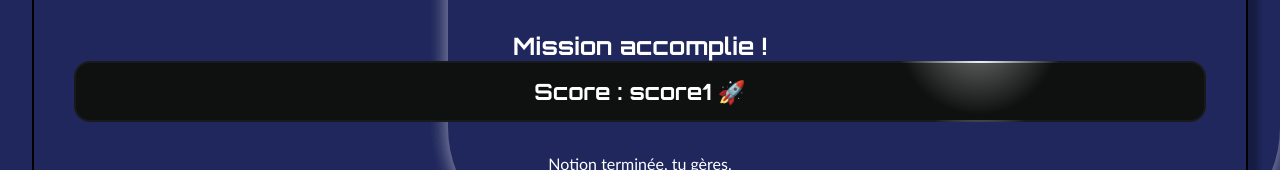
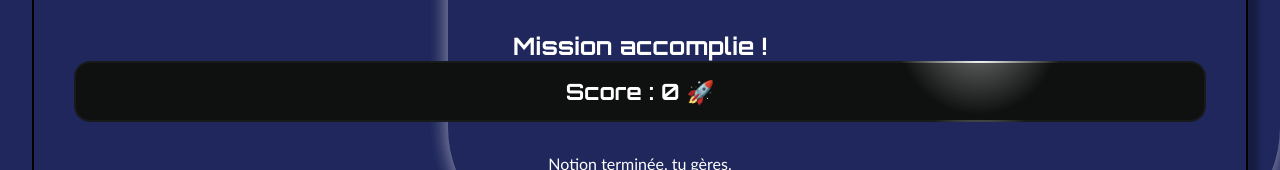
Before and after one commit to Sunnysmilen/Codeasy, a React (Vite) app in the folder client/: page /result-page/1 in a window 1280 px wide. Shown: the part 233-403 px from the top of the page. Built offline with nearby package versions, Linux system fonts and the light colour scheme.

Commit message:
feat: marre de monorepo de merde

```diff
--- a/client/src/pages/ResultPage/ResultPage.tsx
+++ b/client/src/pages/ResultPage/ResultPage.tsx
@@ -6,7 +6,8 @@ function ResultPage() {
   const { id } = useParams();
 
   const scoreKey = `score${id}`;
-  /*const score = JSON.parse(localStorage.getItem(scoreKey));*/
+  const scoreString = localStorage.getItem(scoreKey);
+  const score = scoreString ? JSON.parse(scoreString) : 0;
 
   console.log(localStorage);
 
@@ -22,7 +23,7 @@ function ResultPage() {
           <div className="scoreDisplayBloc">
             <div className="blob1" />
             <div className="blob2" />
-            <div className="scoreDisplay">Score : {scoreKey} 🚀 </div>
+            <div className="scoreDisplay">Score : {score} 🚀 </div>
           </div>
         </h1>
         <p>Notion terminée, tu gères.</p>
```
